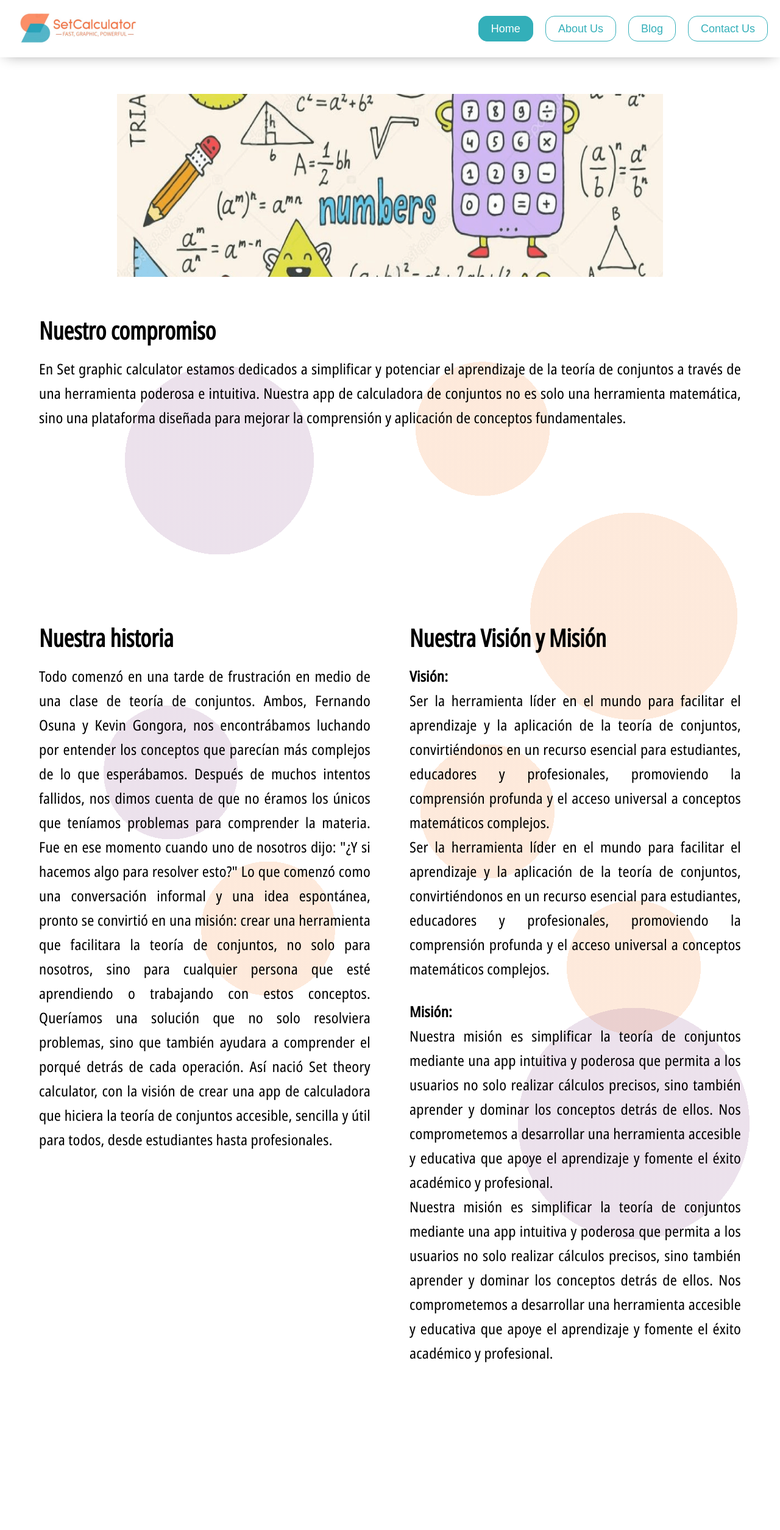
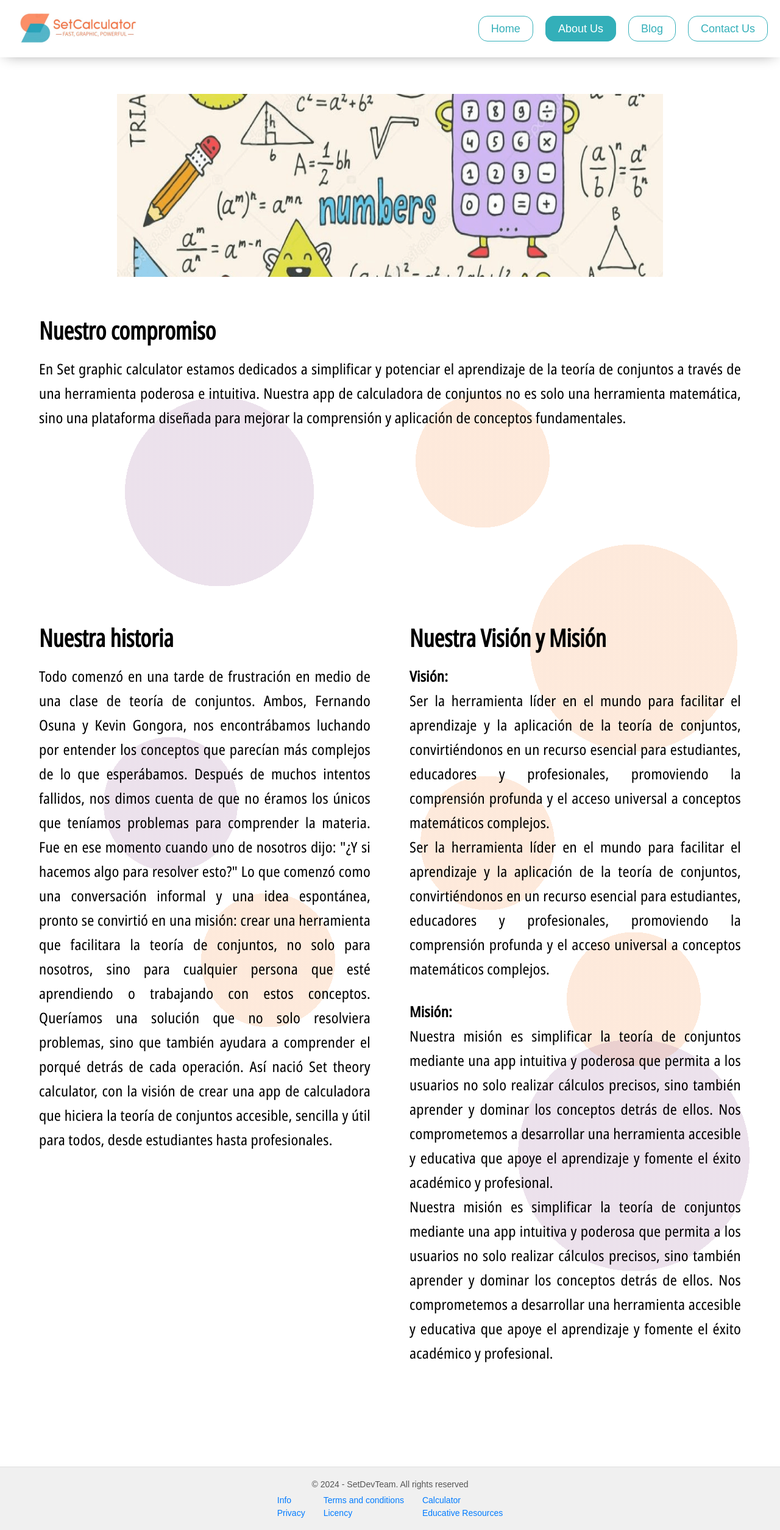
Before and after one commit to Fosuna-code/SetCalculator_LandingPage, a PHP site: page /About.html in a window 1280 px wide. Shown: the whole page at 61% size. Before the commit the page ends 2234 px from the top, so only its background shows below. Run offline with PHP 8.4, Linux system fonts and the light colour scheme.

Commit message:
v1 version fixed

```diff
--- a/About.html
+++ b/About.html
@@ -16,10 +16,10 @@
             </div>
             <span class="menu-toggle">&#9776;</span>
             <ul>
-                <li><a href="Home.html" class="nav-link active">Home</a></li>
-                <li><a href="#" class="nav-link">About Us</a></li>
-                <li><a href="Blog.html" class="nav-link">Blog</a></li>
-                <li><a href="Home#Formulario" class="nav-link">Contact Us</a></li>
+                <li><a href="./Home.html" class="nav-link">Home</a></li>
+                <li><a href="#" class="nav-link active">About Us</a></li>
+                <li><a href="./Blog.html" class="nav-link">Blog</a></li>
+                <li><a href="./Home#Formulario" class="nav-link">Contact Us</a></li>
             </ul>
         </nav>
     </header>
@@ -55,5 +55,24 @@
             </div>
         </section>
     </div>
+    <footer class="footer">
+        <div class="footer-content">
+            <span>© 2024 - SetDevTeam. All rights reserved</span>
+            <div class="footer-columns">
+                <div class="column">
+                    <a href="">Info</a>
+                    <a href="">Privacy</a>
+                </div>
+                <div class="column">
+                    <a href="">Terms and conditions</a>
+                    <a href="">Licency</a>
+                </div>
+                <div class="column">
+                    <a href="">Calculator</a>
+                    <a href="">Educative Resources</a>
+                </div>
+            </div>
+        </div>
+    </footer>
 </body>
 </html>
--- a/Home.html
+++ b/Home.html
@@ -3,7 +3,7 @@
 <head>
     <meta charset="UTF-8">
     <title>SetCalculator | Home</title>
-    <link rel="stylesheet" type="text/css" href="Style/desktop.css">
+    <link rel="stylesheet" type="text/css" href="./Style/desktop.css">
     <script src="nav-handler.js" defer></script>
 </head>
 
@@ -32,7 +32,7 @@
         <br>
         <button class="button">Try it out</button>
 
-    </div>o
+    </div>
     <div class="iztext" style="padding: 100px;">
         <div class="ultitext">
             <h2 class="">Learn more about us</h2>
@@ -48,7 +48,7 @@
     </div>
     <div class="dertext" style="padding: 100px">
         <div class="ultitext">
-            <h2 class="">Viait our blog post!</h2>
+            <h2 class="">Visit our blog post!</h2>
             <p class="">If you want yo take advantage of this tool the best way</p>
             <p> you need to understand first all the functionalities we</p>
             <p> have, check out our blog to learn more about math set</p>
--- a/Style/desktop-blogPost.css
+++ b/Style/desktop-blogPost.css
@@ -2,6 +2,9 @@
     padding: 0;
     margin: 0;
     box-sizing: border-box;
+}
+body{
+    background-image: none;
 }
     .blogPost_main{
         display: flex;
@@ -60,7 +63,6 @@
     .postP, .postP_ul li{
         color: #000;
         text-align: justify;
-        text-shadow: 0px 4px 4px rgba(0, 0, 0, 0.25);
         font-family: "Noto Sans";
         font-size: 25px;
         font-style: normal;
@@ -84,8 +86,6 @@
         width: 80vw;
         max-width: 1174px;
         border-radius: 8px;
-        box-shadow: 0px 30px 60px 0px rgba(2, 80, 124, 0.15);
-
     }
 
     /*Card comment component*/
--- a/Style/desktop.css
+++ b/Style/desktop.css
@@ -1,6 +1,6 @@
 
 /*Header Desktop Styles*/
-@media only screen and (min-width: 300px) and (max-width: 768px) {
+@media only screen and (max-width: 1279px) {
     h1 {
         font-size: 35px;
     }
```
Also changed, not shown: BlogPost.html (+19 -3 lines).
